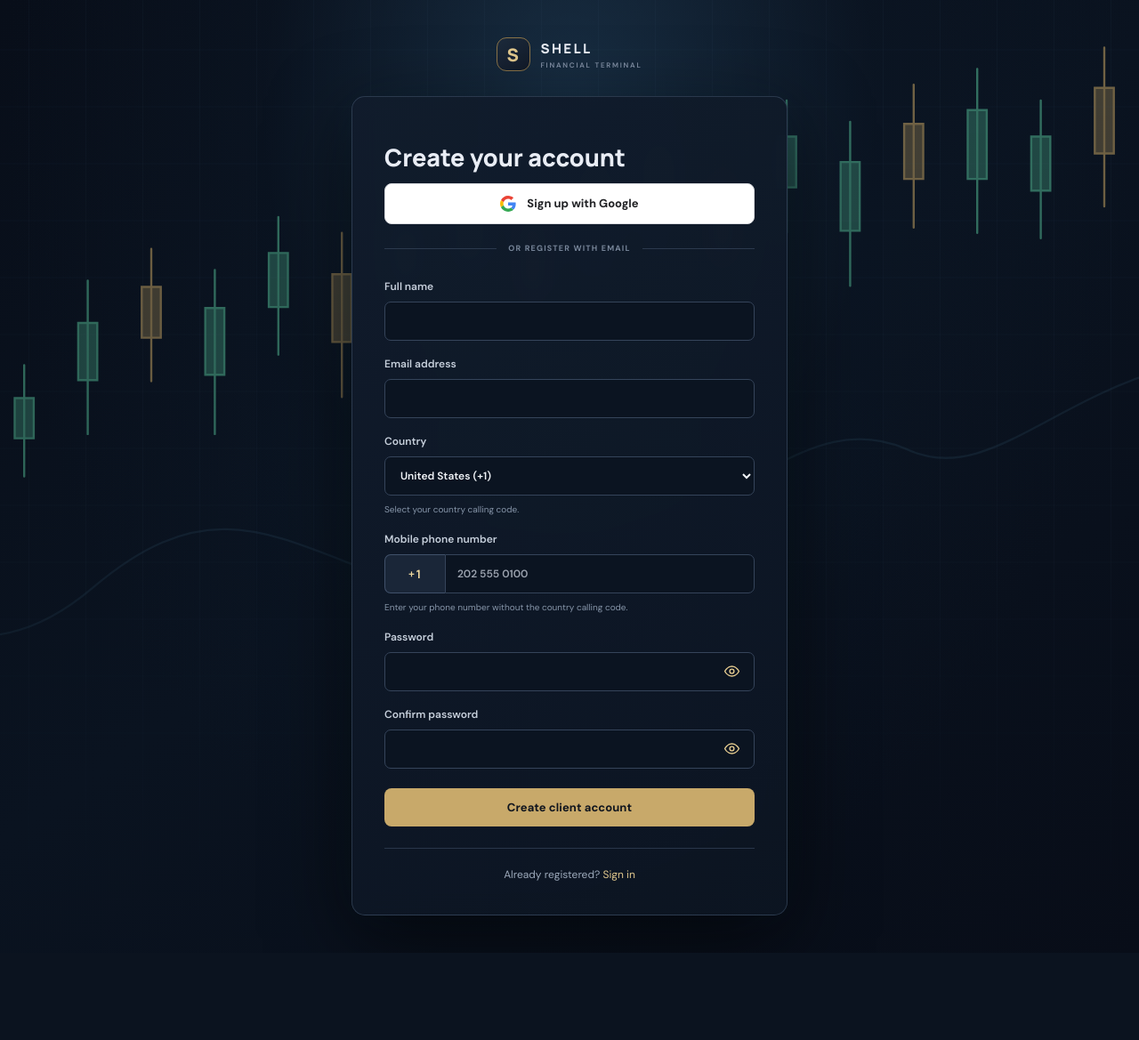
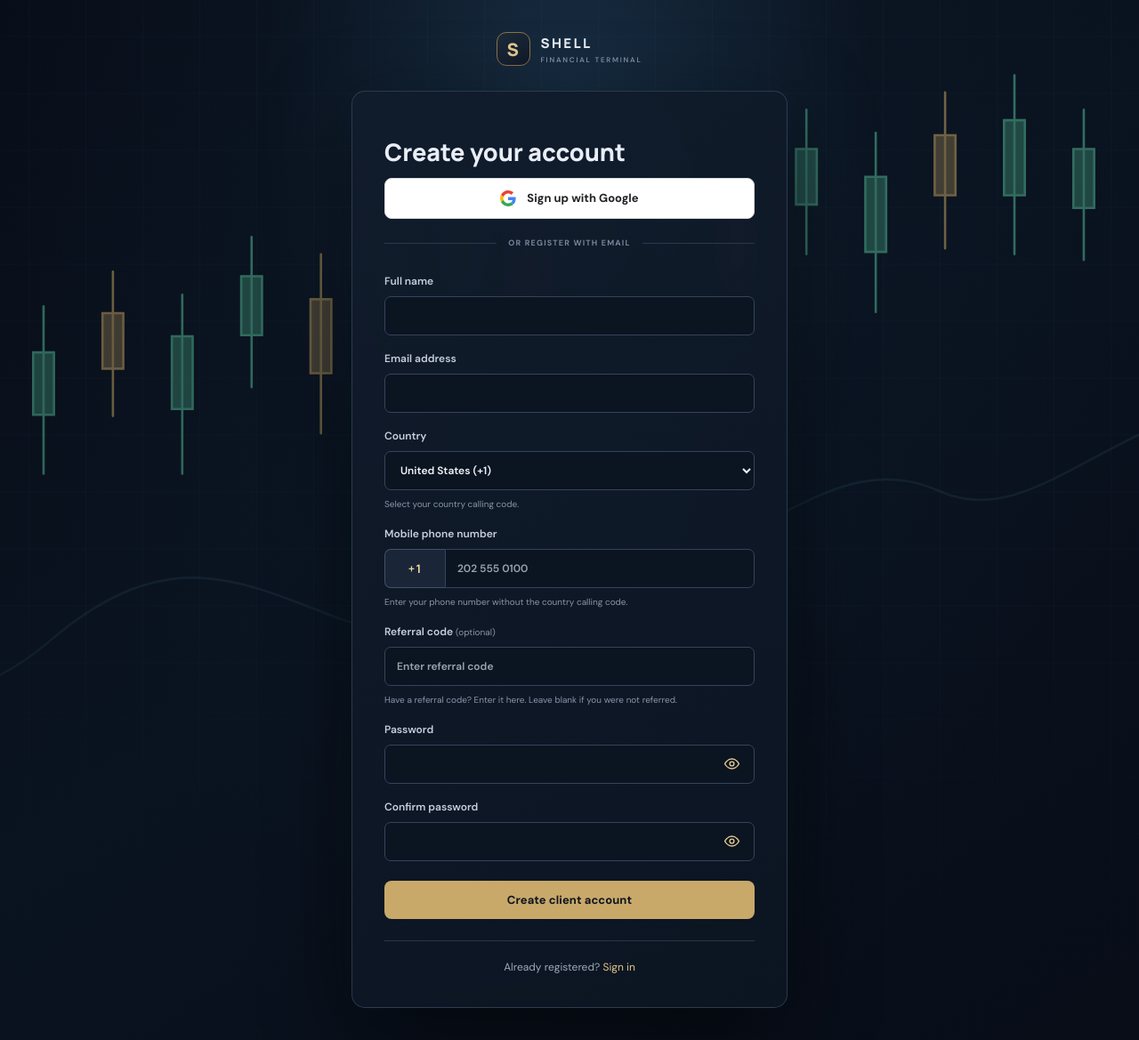
Before and after one commit to anorbert/shell, a Laravel app: page /register in a window 1280 px wide. Shown: the whole page at 89% size. Before the commit the page ends 1061 px from the top, so only its background shows below. Run offline with Laravel 12, Linux system fonts and the light colour scheme; style sheets or scripts are compiled from the project's sources.

Commit message:
Add optional referral code field to registration

```diff
--- a/resources/views/auth/register.blade.php
+++ b/resources/views/auth/register.blade.php
@@ -6,7 +6,7 @@
     <div class="auth-card auth-card-international">
         <h1>Create your account</h1>
         @if(session('referral_error'))<div class="alert alert-error">{{ session('referral_error') }}</div>@endif
-        @if(session('referral_code'))<div class="notice-banner"><div><strong>You were invited to SHELL</strong><p>Your registration will be linked to the person who shared this referral invitation.</p></div></div>@endif
+        @if(session('referral_code'))<div class="notice-banner"><div><strong>Referral invitation detected</strong><p>The referral code from your invitation link has been added below. You can change it or clear it before registering.</p></div></div>@endif
         @if($errors->any())<div class="alert alert-error">{{ $errors->first() }}</div>@endif
         <a class="button button-google button-full" href="{{ route('google.redirect') }}"><svg aria-hidden="true" viewBox="0 0 48 48" width="18" height="18"><path fill="#EA4335" d="M24 9.5c3.54 0 6.71 1.22 9.21 3.6l6.85-6.85C35.9 2.38 30.47 0 24 0 14.62 0 6.51 5.38 2.56 13.22l7.98 6.19C12.43 13.72 17.74 9.5 24 9.5Z"/><path fill="#4285F4" d="M46.98 24.55c0-1.57-.15-3.09-.38-4.55H24v9.02h12.94c-.58 2.96-2.26 5.48-4.74 7.18l7.72 5.99c4.5-4.16 7.06-10.28 7.06-17.64Z"/><path fill="#FBBC05" d="M10.53 28.59A14.4 14.4 0 0 1 9.75 24c0-1.59.27-3.13.76-4.59l-7.98-6.19A23.9 23.9 0 0 0 0 24c0 3.88.93 7.55 2.56 10.78l7.97-6.19Z"/><path fill="#34A853" d="M24 48c6.48 0 11.93-2.13 15.9-5.81l-7.72-5.99c-2.14 1.45-4.89 2.3-8.18 2.3-6.26 0-11.57-4.22-13.47-9.91l-7.98 6.19C6.51 42.62 14.62 48 24 48Z"/></svg>Sign up with Google</a>
         <div class="auth-divider"><span>OR REGISTER WITH EMAIL</span></div>
@@ -27,6 +27,12 @@
                 <label for="phone_number">Mobile phone number</label>
                 <div class="phone-input-wrap"><span class="phone-prefix" id="phone-prefix">{{ config('phone-countries')[old('country_code', 'US')] ?? '+1' }}</span><input id="phone_number" type="tel" name="phone_number" value="{{ old('phone_number') }}" required autocomplete="tel-national" inputmode="tel" placeholder="202 555 0100" maxlength="25" aria-describedby="phone-help"></div>
                 <small class="field-hint" id="phone-help">Enter your phone number without the country calling code.</small>
+            </div>
+            <div class="international-field">
+                <label for="referral_code">Referral code <span class="field-hint" style="display:inline;">(optional)</span></label>
+                <input id="referral_code" type="text" name="referral_code" value="{{ old('referral_code', session('referral_code')) }}" maxlength="20" autocomplete="off" autocapitalize="characters" spellcheck="false" placeholder="Enter referral code">
+                <small class="field-hint">Have a referral code? Enter it here. Leave blank if you were not referred.</small>
+                @error('referral_code')<small class="field-error">{{ $message }}</small>@enderror
             </div>
             <label>Password<span class="auth-password-wrap"><input id="register-password" type="password" name="password" required autocomplete="new-password"><button class="auth-password-toggle" type="button" data-password-toggle="register-password" aria-controls="register-password" aria-label="Show password" aria-pressed="false"><svg class="auth-password-icon auth-password-icon-show" aria-hidden="true" viewBox="0 0 24 24" fill="none" stroke="currentColor" stroke-width="1.8" stroke-linecap="round" stroke-linejoin="round"><path d="M2 12s3.6-7 10-7 10 7 10 7-3.6 7-10 7S2 12 2 12Z"/><circle cx="12" cy="12" r="3"/></svg><svg class="auth-password-icon auth-password-icon-hide" aria-hidden="true" viewBox="0 0 24 24" fill="none" stroke="currentColor" stroke-width="1.8" stroke-linecap="round" stroke-linejoin="round"><path d="m3 3 18 18"/><path d="M10.6 10.6a2 2 0 0 0 2.8 2.8"/><path d="M9.9 5.2A10.8 10.8 0 0 1 12 5c6.4 0 10 7 10 7a16 16 0 0 1-3.1 3.8"/><path d="M6.2 6.2C3.5 8 2 12 2 12s3.6 7 10 7c1.3 0 2.5-.3 3.6-.8"/></svg></button></span></label>
             <label>Confirm password<span class="auth-password-wrap"><input id="register-password-confirmation" type="password" name="password_confirmation" required autocomplete="new-password"><button class="auth-password-toggle" type="button" data-password-toggle="register-password-confirmation" aria-controls="register-password-confirmation" aria-label="Show password" aria-pressed="false"><svg class="auth-password-icon auth-password-icon-show" aria-hidden="true" viewBox="0 0 24 24" fill="none" stroke="currentColor" stroke-width="1.8" stroke-linecap="round" stroke-linejoin="round"><path d="M2 12s3.6-7 10-7 10 7 10 7-3.6 7-10 7S2 12 2 12Z"/><circle cx="12" cy="12" r="3"/></svg><svg class="auth-password-icon auth-password-icon-hide" aria-hidden="true" viewBox="0 0 24 24" fill="none" stroke="currentColor" stroke-width="1.8" stroke-linecap="round" stroke-linejoin="round"><path d="m3 3 18 18"/><path d="M10.6 10.6a2 2 0 0 0 2.8 2.8"/><path d="M9.9 5.2A10.8 10.8 0 0 1 12 5c6.4 0 10 7 10 7a16 16 0 0 1-3.1 3.8"/><path d="M6.2 6.2C3.5 8 2 12 2 12s3.6 7 10 7c1.3 0 2.5-.3 3.6-.8"/></svg></button></span></label>
```
